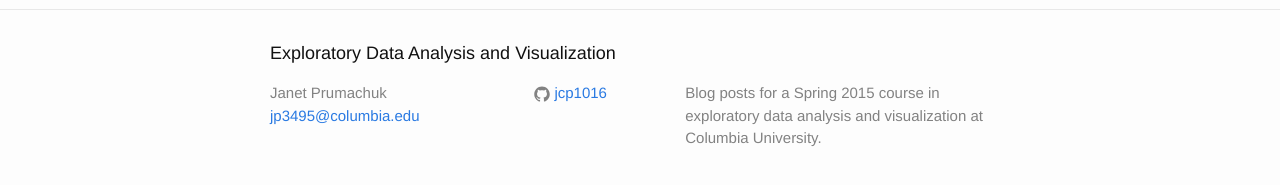
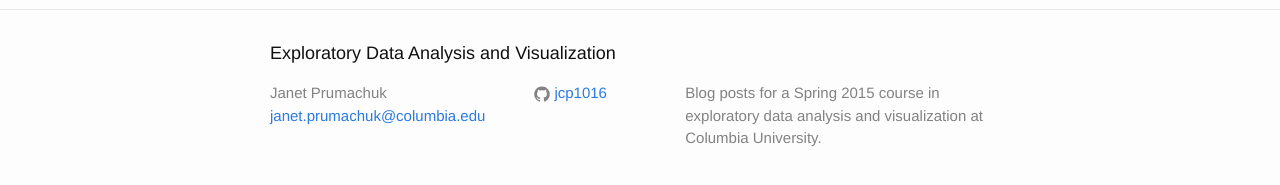
Before and after one commit to jcp1016/jcp1016.github.io, a Jekyll site: the page built from index.html, in a window 1280 px wide. Shown: the part 467-652 px from the top of the page. Built offline with Jekyll 4.4.1, drawn with Linux system fonts in a browser that asks for light colours.

Commit message:
changed email address

```diff
--- a/_config.yml
+++ b/_config.yml
@@ -1,7 +1,7 @@
 # Site settings
 title: Exploratory Data Analysis and Visualization
 ownername:  Janet Prumachuk
-email: jp3495@columbia.edu
+email: janet.prumachuk@columbia.edu
 description:
   Blog posts for a Spring 2015 course in exploratory data analysis and visualization
   at Columbia University.
```
